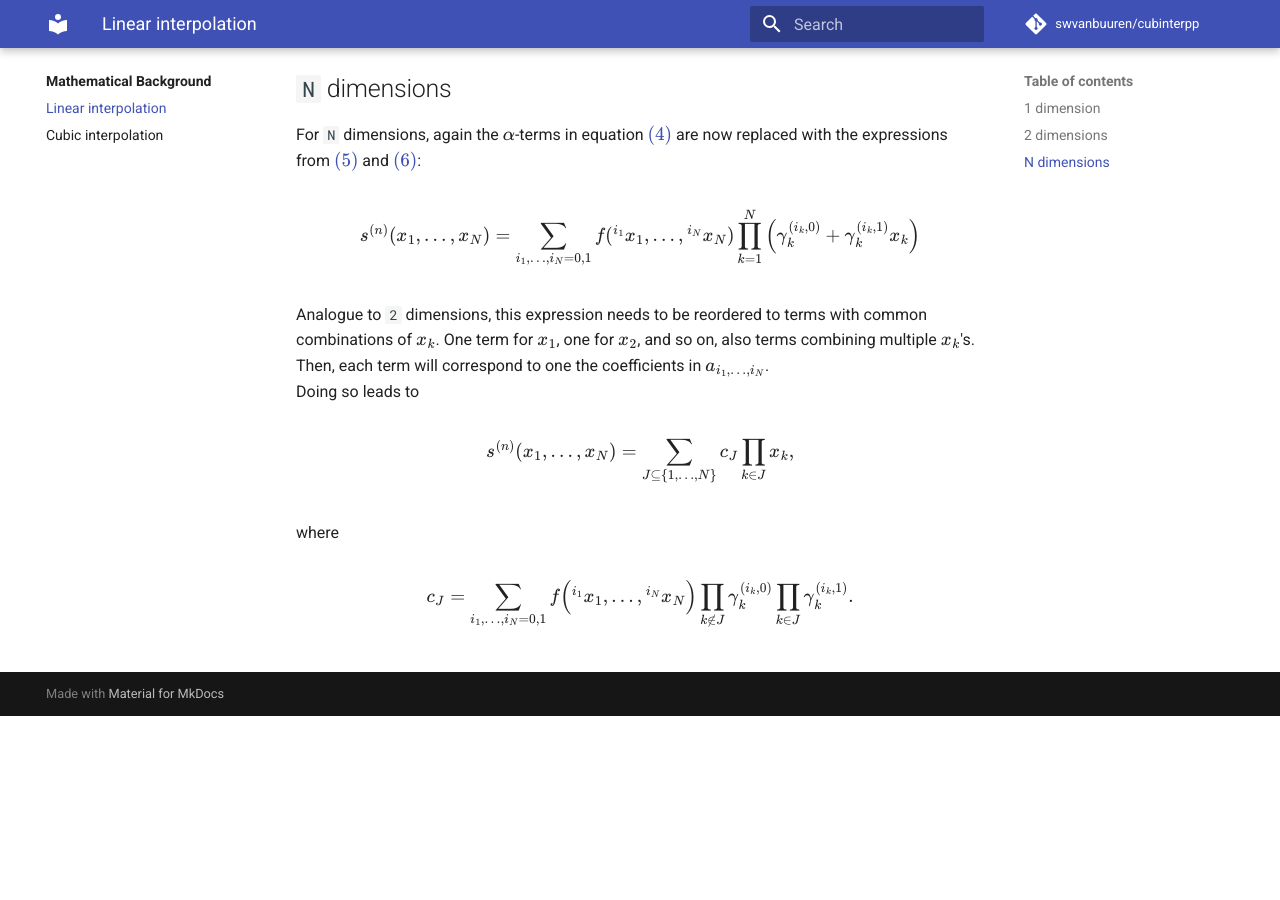
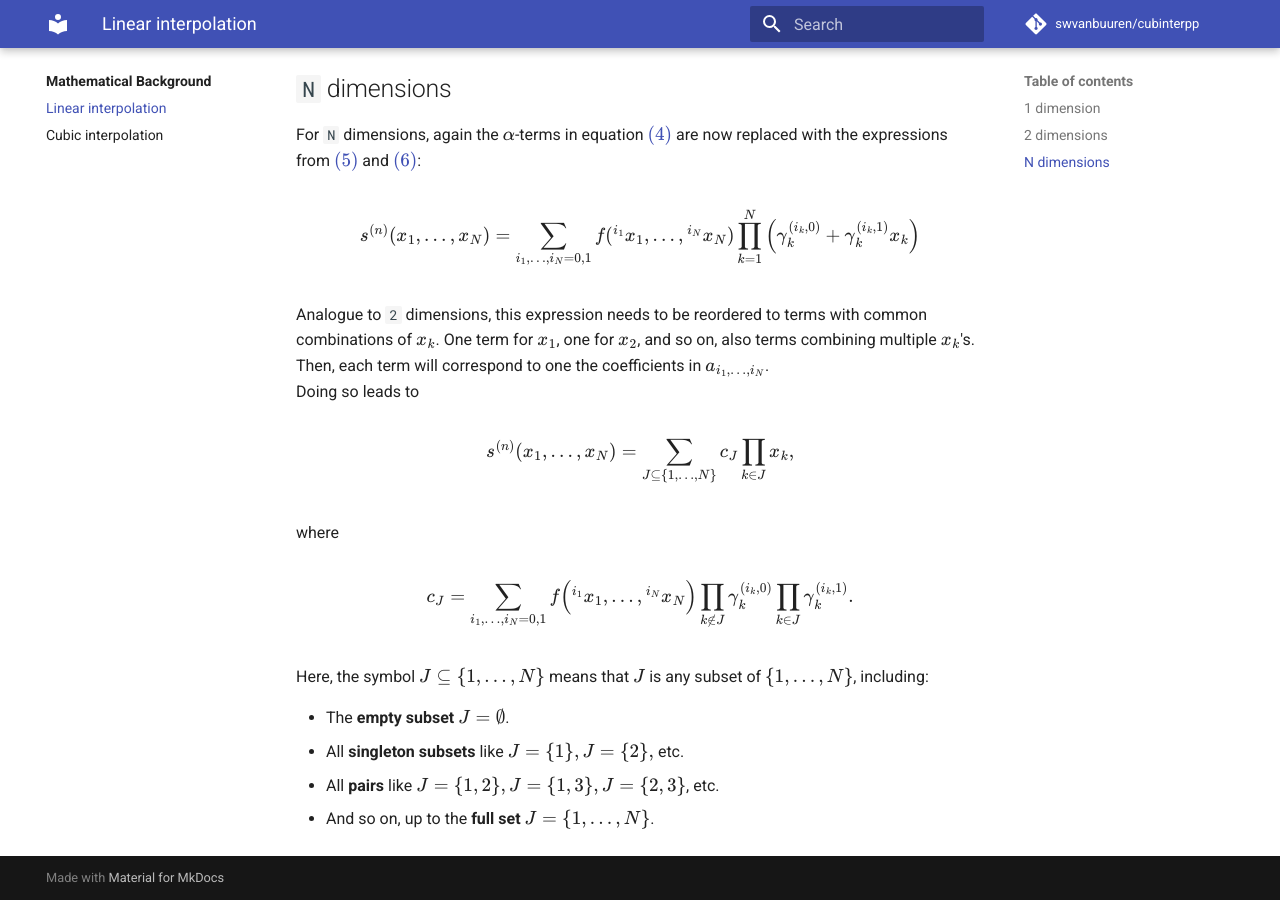
Before and after one commit to swvanbuuren/cubinterpp, an MkDocs documentation site: the page built from docs/theory/linear.md, in a window 1280 px wide and 900 px high, scrolled down 2682 px. Built offline with MkDocs 1.6.1 and Material for MkDocs 9.7.7, drawn with Linux system fonts in a browser that asks for light colours; comment, search, counter and statistics services are not loaded; before the commit the page ends 3398 px from its top, so only the background shows below that.

Commit message:
docs: Correct a_n notation and add subset explanation
Signed-off-by: Sietze van Buuren <s.van.buuren@gmail.com>

```diff
--- a/docs/theory/linear.md
+++ b/docs/theory/linear.md
@@ -171,3 +171,11 @@ $$
 c_J = \sum_{i_1,\dots,i_N=0,1} f\Bigl({}^{i_1}x_1,\dots,{}^{i_N}x_N\Bigr)
 \prod_{k\notin J} \gamma^{(i_k,0)}_k \prod_{k\in J} \gamma^{(i_k,1)}_k.
 $$
+
+Here, the symbol $J\subseteq \{1,\dots,N\}$ means that $J$ is any subset of
+$\{1,\dots,N\}$, including:
+
+- The **empty subset** $J = \emptyset$.
+- All **singleton subsets** like $J = \{1\}, J = \{2\},$ etc.
+- All **pairs** like $J = \{1,2\}, J = \{1,3\}, J = \{2,3\}$, etc.
+- And so on, up to the **full set** $J = \{1,\dots,N\}$.
```
Also changed, not shown: docs/theory/index.md (+4 -4 lines).
